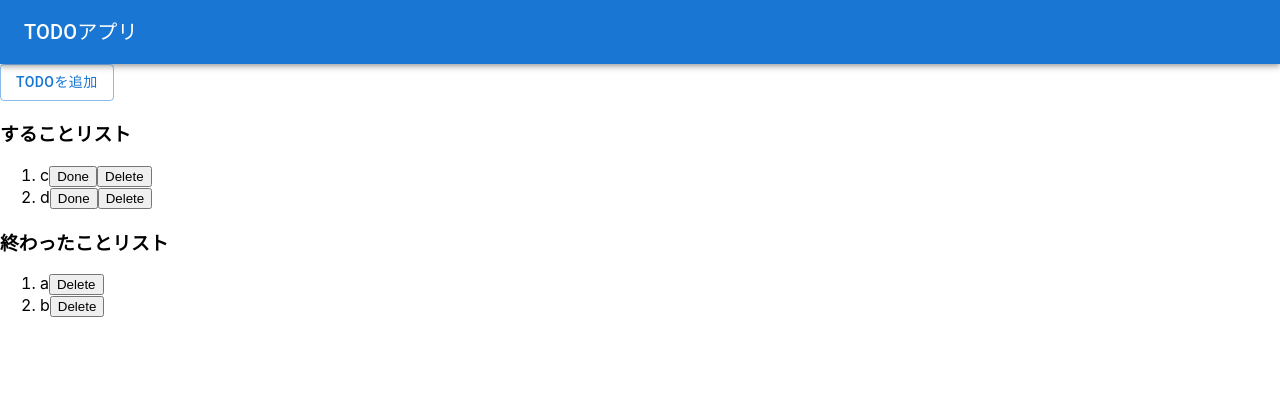
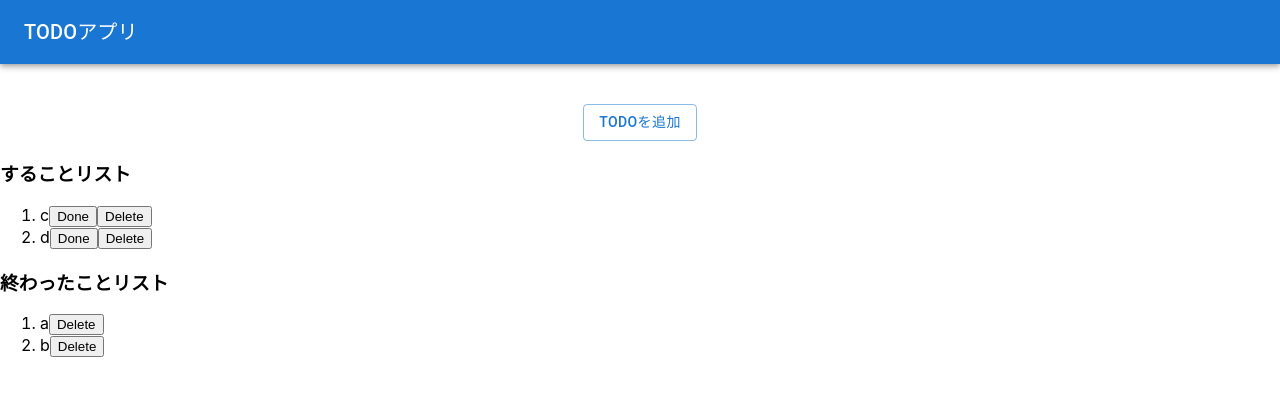
Before and after one commit to YamadaKouki12/ToDoApp-react, a React (Create React App) app: page / in a window 1280 px wide. Shown: the top 396 px of the page. Built offline with nearby package versions, Linux system fonts and the light colour scheme.

Commit message:
update: TODO追加のダイアログを中央揃えに

```diff
--- a/src/App.js
+++ b/src/App.js
@@ -3,6 +3,10 @@ import TitleBar from './TitleBar.js';
 import Dialog from './Dialog.js';
 import Form from './Form.js';
 import Todo from './Todo.js';
+import Grid from '@mui/material/Grid';
+import Card from '@mui/material/Card';
+import CardActions from '@mui/material/CardActions';
+import CardContent from '@mui/material/CardContent';
 
 const App = () => {
   const [input,setInput] = React.useState('');
@@ -44,7 +48,12 @@ const App = () => {
   return(
     <div>
       <TitleBar />
-      <Dialog open={open} input={input} handleChange={handleChange} handleClickOpen={handleClickOpen} handleClose={handleClose} addTodo={addTodo}/>
+      <br/><br/>
+      <Grid container direction="column" alignItems="center">
+        <Grid item>
+          <Dialog open={open} input={input} handleChange={handleChange} handleClickOpen={handleClickOpen} handleClose={handleClose} addTodo={addTodo}/>
+        </Grid>
+      </Grid>
       <Todo todos={todos} makeDone={makeDone} deleteTodo={deleteTodo} />
     </div>
   )
--- a/src/Dialog.js
+++ b/src/Dialog.js
@@ -19,7 +19,7 @@ const FormDialog= ({open,input, handleChange, handleClickOpen, handleClose, addT
           <TextField
             autoFocus
             margin="dense"
-            id=""
+            id="task"
             label="タスク名"
             fullWidth
             variant="standard"
```
